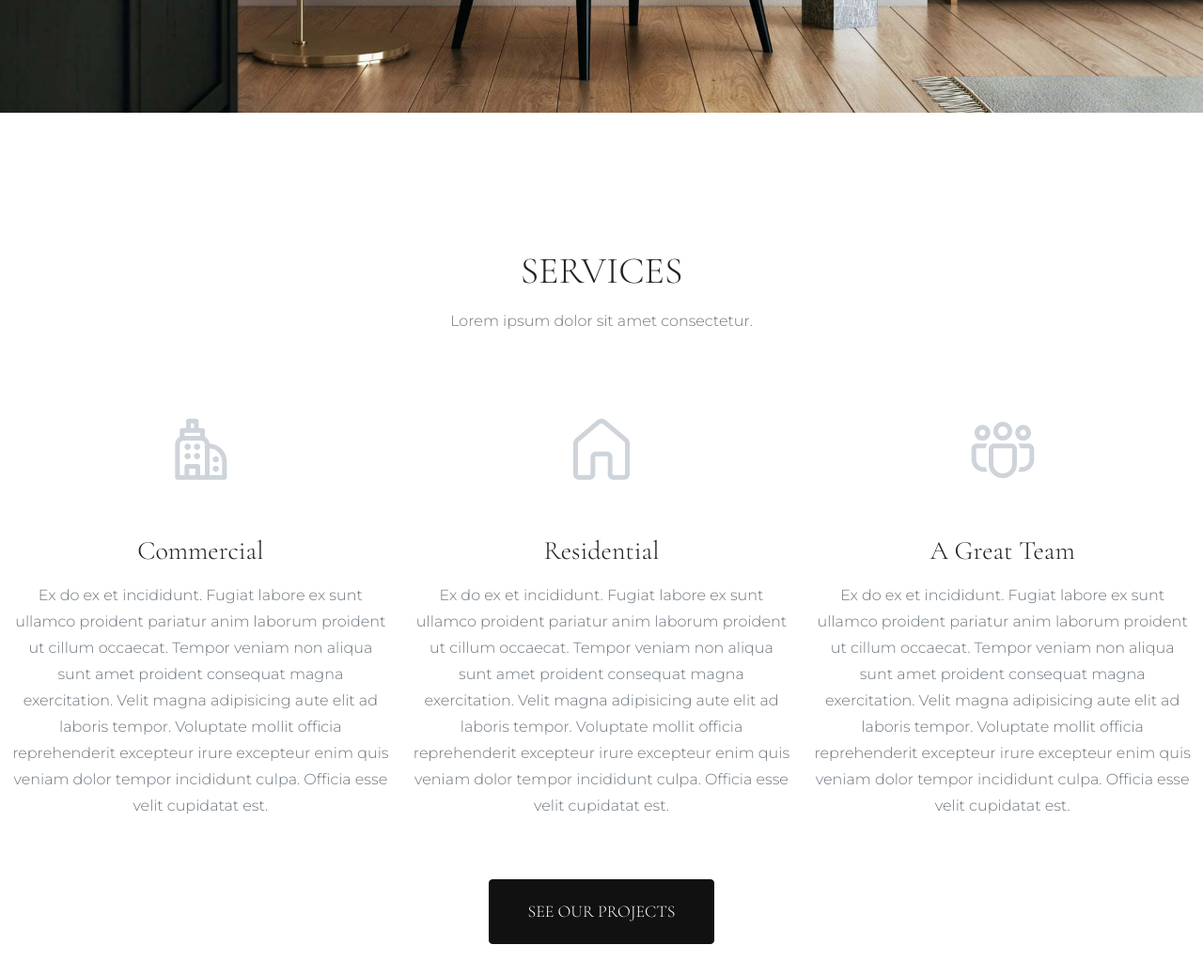
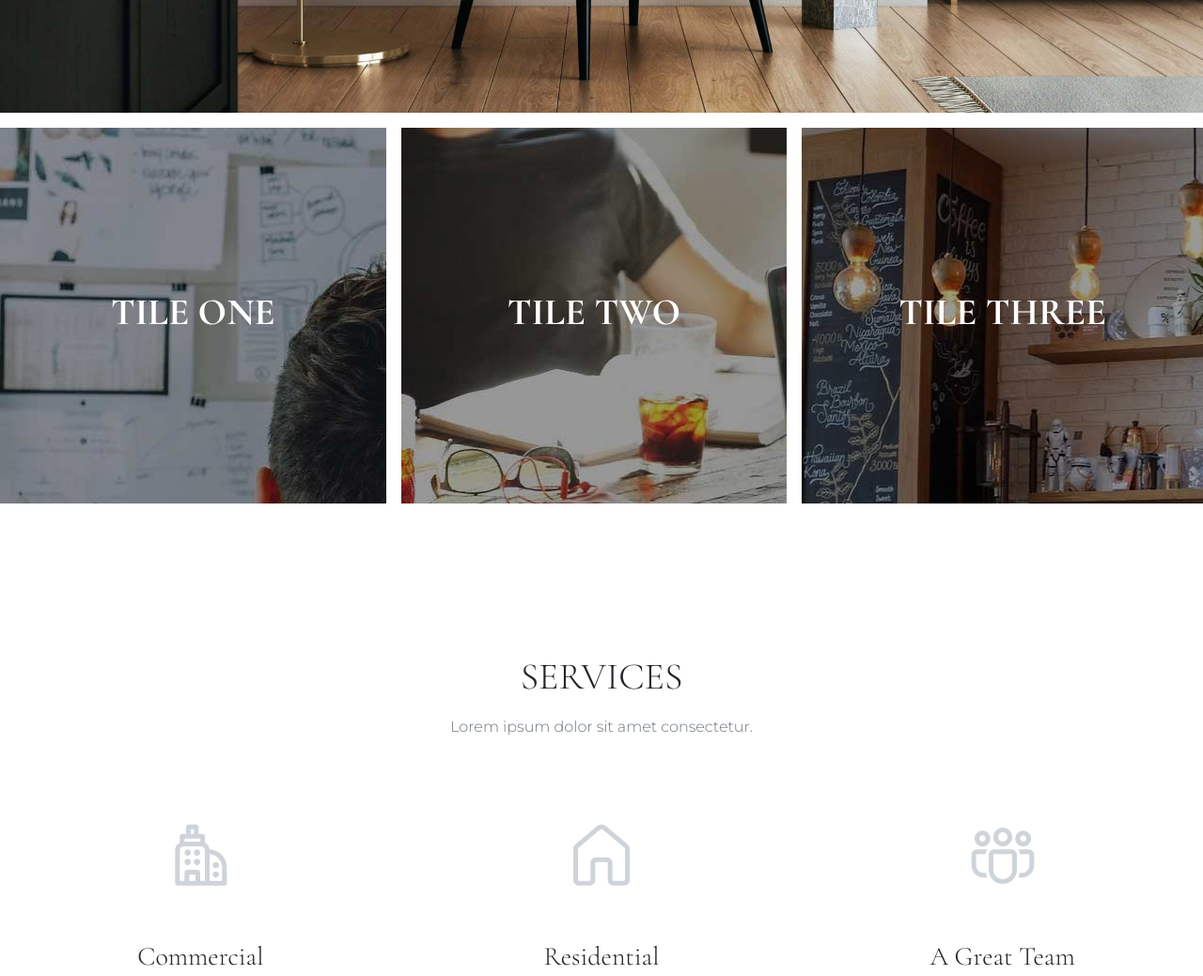
Before and after one commit to idlelimey/interior-design, a website: page src/pug/index.pug in a window 1280 px wide. Shown: the part 680-1719 px from the top of the page at 94% size. Drawn offline with nearby package versions, Linux system fonts and the light colour scheme; files that its build step writes are made by us from their sources; files whose address does not match are found by name.

Commit message:
Add Tiles

```diff
--- a/src/pug/index.pug
+++ b/src/pug/index.pug
@@ -42,11 +42,24 @@ html(lang='en')
                         li.nav-item
                             a.nav-link.js-scroll-trigger(href='#contact') Contact
         // Masthead
-        header.masthead
+        header.masthead.vh-100
             .container
                 .masthead-subheading Occaecat sunt aute amet ipsum Lorem
                 .masthead-heading.text-uppercase Nostrud in ipsum aliquip labore
                 a.btn.btn-primary.btn-xl.text-uppercase.js-scroll-trigger(href='#services') Tell Me More
+
+        // Tiles
+        section.py-3
+            .row.no-gutters
+                .col-md-4.p-0.pr-md-3
+                    .vh-50.d-flex.align-items-center.justify-content-center(style="background-image: url(assets/img/tiles/1.jpg)")
+                        h2.h1.text-white.font-weight-bold.text-uppercase Tile One
+                .col-md-4.p-0.pr-md-3
+                    .vh-50.d-flex.align-items-center.justify-content-center(style="background-image: url(assets/img/tiles/2.jpg)")
+                        h2.h1.text-white.font-weight-bold.text-uppercase Tile Two
+                .col-md-4.p-0
+                    .vh-50.d-flex.align-items-center.justify-content-center(style="background-image: url(assets/img/tiles/3.jpg)")
+                        h2.h1.text-white.font-weight-bold.text-uppercase Tile Three
 
         // Services
         section#services.page-section
--- a/src/scss/_global.scss
+++ b/src/scss/_global.scss
@@ -60,3 +60,7 @@ img::-moz-selection {
     border-color: rgba($white, .25);
     color: $white;
 }
+
+.vh-50 {
+    height: 50vh;
+}
```
Also changed, not shown: dist/assets/img/tiles/1.jpg (added), dist/assets/img/tiles/2.jpg (added), dist/assets/img/tiles/3.jpg (added), dist/css/styles.css, dist/index.html, src/assets/img/tiles/1.jpg (added), src/assets/img/tiles/2.jpg (added), src/assets/img/tiles/3.jpg (added), src/pug/index.html (deleted).
